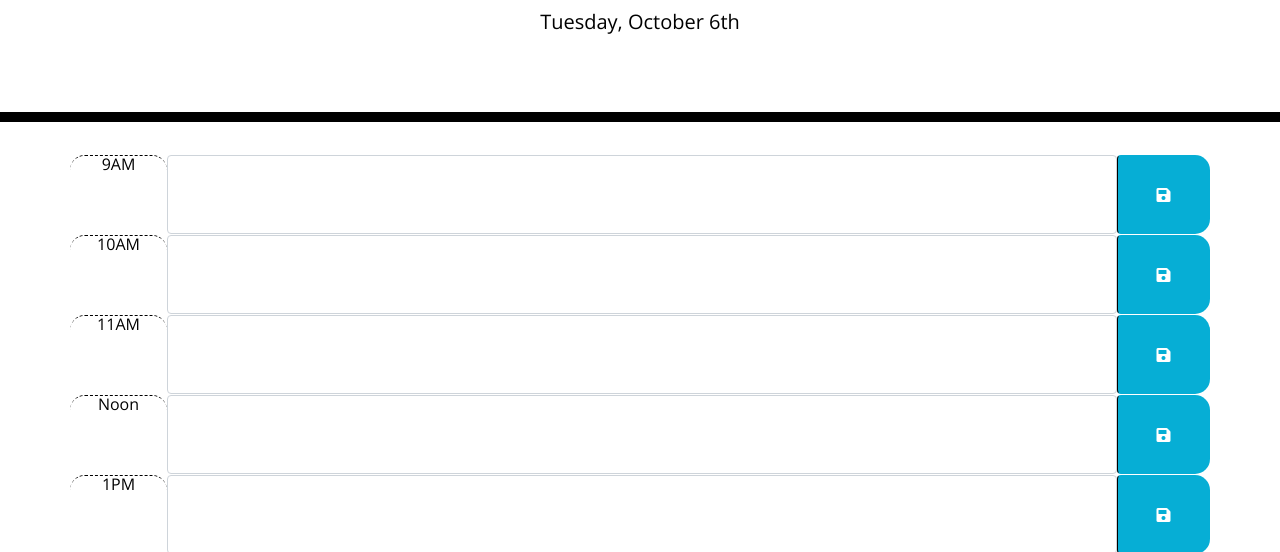
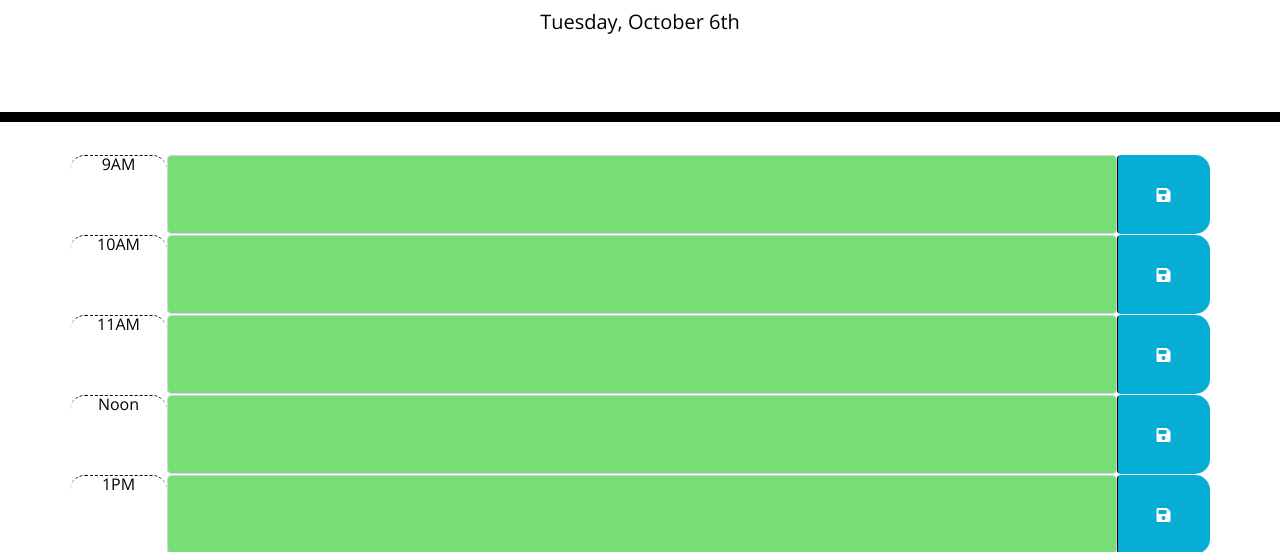
Before and after one commit to reedtlr/daily_office_planner, a plain HTML site: page index.html in a window 1280 px wide. Shown: the part 182-734 px from the top of the page. Drawn offline with nearby package versions, Linux system fonts and the light colour scheme.

Commit message:
added description and removed console.logs

```diff
--- a/assets/script.js
+++ b/assets/script.js
@@ -7,18 +7,16 @@ $(document).ready(function() {
     $("#currentDay").append(cTime)
 
     // current hour
-    var presentHour = moment().format("hA")
     var milHour = moment().format("HH")
-    console.log(presentHour, "presentHour")
-    console.log(milHour, "milHour")
+
     // list of hours used in agenda
-    var businessHours = ["9AM", "10AM", "11AM", "Noon", "1PM", "2PM", "3PM", "4PM", "5PM"]
-    var businessHoursMil = ["9", "10", "11", "12", "13", "14", "15", "16", "17"]
+    var businessHoursMil = ["09", "10", "11", "12", "13", "14", "15", "16", "17"]
 
 //    check local storage to recall previously saved text to add back to agenda
     var storedAgenda = JSON.parse(localStorage.getItem("agendaSave")) || [] ;
     console.log(storedAgenda, "storedAgenda")
-    // loop to set previously saved agenda
+
+    // loop to reapply any saved agenda items from local storage
     for (var i = 0; i < storedAgenda.length; i++) {
         var hour = storedAgenda[i].hour;
         var textBlock = $("#text-" + hour)
@@ -28,17 +26,13 @@ $(document).ready(function() {
 
 //    onClick function to save text and hour selected to local storage
     $(".saveBtn").click(function() {
-        // var storedAgenda = JSON.parse(localStorage.getItem("agendaSave") || '[]');
         var textSave = $.trim($(this).siblings("textarea").val());
-        console.log(textSave, "textSave")
         var newSave = {text: textSave, hour: this.id}
-        console.log(newSave, "newSave")
         storedAgenda.push(newSave)
         window.localStorage.setItem("agendaSave", JSON.stringify(storedAgenda))
     })
 
-    // apply class based on current hour, previous hours, and future hours
-
+    // apply color by class based on current hour
     for (var i = 0; i < businessHoursMil.length; i++) {
     if (milHour == businessHoursMil[i]) {
         var updateClass = $("." + businessHoursMil[i]);
@@ -47,6 +41,7 @@ $(document).ready(function() {
     }
     }
 
+    // apply color by class based on previous hours
     for (var i = 0; i < businessHoursMil.length; i++) {
     if (milHour > businessHoursMil[i]) {
         var updateClass = $("." + businessHoursMil[i]);
@@ -55,12 +50,12 @@ $(document).ready(function() {
     }
     }
 
+    // apply color by class based on future hours
     for (var i = 0; i < businessHoursMil.length; i++) {
-    if (milHour < businessHoursMil[i].charAt(0)) {
-        var updateClass = $("." + businessHours[i]);
+    if (milHour < businessHoursMil[i]) {
+        var updateClass = $("." + businessHoursMil[i]);
         updateClass.addClass("future");
         $("." + businessHoursMil[i]).append(updateClass)
     }
     }
-
 })
--- a/index.html
+++ b/index.html
@@ -38,10 +38,12 @@
       <p id="currentDay" class="lead"></p>
     </header>
 
+  <!-- main container for hourly workday agenda  -->
    <div class="container">
+
     <div class="row">
       <p class="col time-block hour">9AM</p>
-      <textarea id="text-9AM" class="col-10 form-control description 9"></textarea>
+      <textarea id="text-9AM" class="col-10 form-control description 09"></textarea>
       <button id="9AM" class="col saveBtn fas fa-save btn"></button>
     </div>
 
```
Also changed, not shown: 1 other file.
